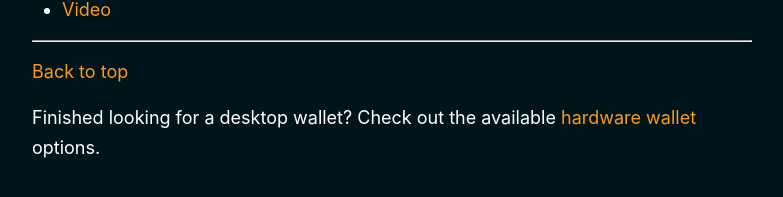
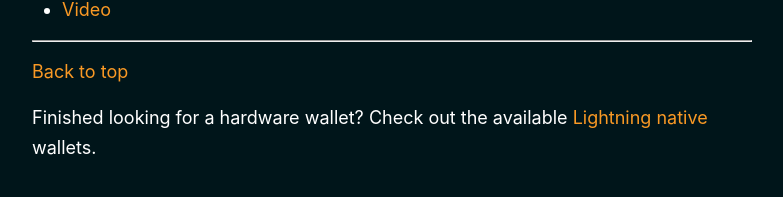
Before and after one commit to BitcoinQnA/bitcoin-wallet-guide, a Jekyll site: the page built from _pages/hardware.md, in a window 1280 px wide and 900 px high, scrolled down 5737 px. Shown: the part 547-744 px from the top of the window, without its empty margins (248-1031 px from the left). Built offline with Jekyll 4.4.1, drawn with Linux system fonts in a browser that asks for light colours.

Commit message:
Update hardware.md

```diff
--- a/_pages/hardware.md
+++ b/_pages/hardware.md
@@ -134,4 +134,4 @@ This does of course come with additional hurdles that may be difficult to overco
 
  <a href="#top">Back to top</a>
 
-Finished looking for a desktop wallet? Check out the available [hardware wallet](/hardware) options.
+Finished looking for a hardware wallet? Check out the available [Lightning native](/lightning) wallets.
```
